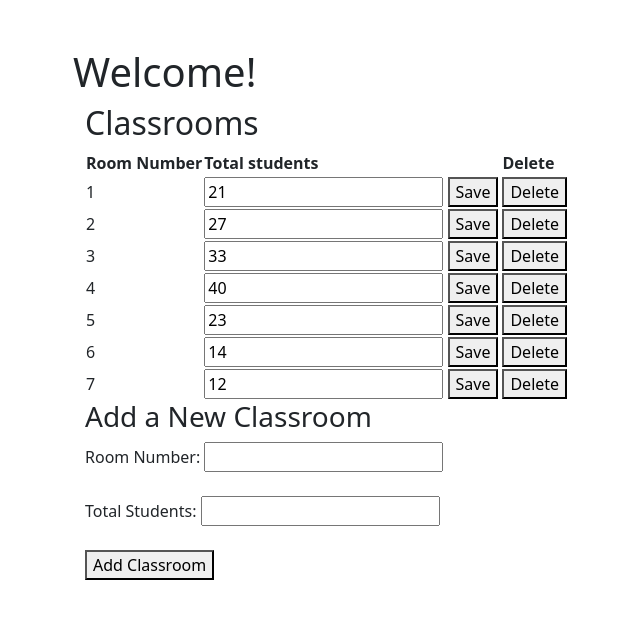
After one commit to prabi-dhi/student_management_task, a Django app: page /classroom/ in a window 1280 px wide. The commit adds this page. Shown: the top 619 px of the page, without its empty margins (9-649 px from the left). Run offline with Django 5.2, Linux system fonts and the light colour scheme; data comes from the database, SQL or seed files in the repository; both versions use the stored data as it was after the commit.

Commit message:
add, edit delete for classroom added

```diff
--- a/st_management/classroom/models.py
+++ b/st_management/classroom/models.py
@@ -2,7 +2,7 @@ from django.db import models
 
 class Classroom(models.Model):
     room_number = models.CharField(max_length=10, primary_key=True)
-    total_student = models.CharField(max_length = 5)
+    total_student = models.CharField(max_length = 5, null=True, blank = True)
 
     def __str__(self):
         return self.room_number
--- a/st_management/st_management/template/base.html
+++ b/st_management/st_management/template/base.html
@@ -3,73 +3,28 @@
   <head>
     <meta charset="UTF-8" />
     <meta name="viewport" content="width=device-width, initial-scale=1.0" />
-
+    <link
+      href="https://cdn.jsdelivr.net/npm/bootstrap@5.0.2/dist/css/bootstrap.min.css"
+      rel="stylesheet"
+      integrity="sha384-EVSTQN3/azprG1Anm3QDgpJLIm9Nao0Yz1ztcQTwFspd3yD65VohhpuuCOmLASjC"
+      crossorigin="anonymous"
+    />
     <title>Student Management</title>
   </head>
-  <body>
-    <div>
-      <!-- For classroom -->
+  <body></br></br>
+    <div class="container">
+      <h1>Welcome!</h1>
       <div>
-        {% if classrooms %}
-        <h2>Classrooms</h2>
-        <ul>
-          {% for classroom in classrooms %}
-          <li>
-            Room: {{ classroom.room_number }} - Total Students:
-            {{classroom.total_student }}
-            <button>Edit</button>
-          </li>
-          {% endfor %}
-        </ul>
-        {% else %}
-        <p>There are no classrooms assigned.</p>
-        {% endif %}
-
-        <h3>Add a New Classroom</h3>
-        <form method="POST" action="{% url 'base' %}">
-          {% csrf_token %}
-          <label for="room_number">Room Number:</label>
-          <input type="text" name="room_number" id="room_number" required />
-
-          <label for="total_student">Total Students:</label>
-          <input
-            type="number"
-            name="total_student"
-            id="total_student"
-            required
-          />
-
-          <button type="submit">Add Classroom</button>
-        </form>
+      {% block classroom %} {% if show_button %}
+      <a href="/classroom">
+        <button>See Classrooms</button>
+      </a></br></br>
+      {% endif %} {% endblock %} {% block student %} {% if show_button %}
+      <a href="/student">
+        <button>See Students</button>
+      </a>
+      {% endif %} {% endblock %}
       </div>
     </div>
-
-    {% if students %}
-    <h2>Students</h2>
-    <ul>
-      {% for student in students %}
-      <li>
-        Student name: {{ student.s_name}} - Student's age: {{
-        student.class_enrolled }}
-      </li>
-      <button>ADD</button>
-
-      {% endfor %}
-    </ul>
-    {% else %}
-    <p>There are no students.</p>
-    {% endif %} {% if subjects %}
-    <h2>Subjects</h2>
-    <ul>
-      {% for subject in subjects %}
-      <li>
-        Subject code: {{ subject.sub_code }} - Subject name: {{ subject.sub_name
-        }} - Subject Teacher: {{subject.teacher_name}}
-      </li>
-      {% endfor %}
-    </ul>
-    {% else %}
-    <p>There are no subjects</p>
-    {% endif %}
   </body>
 </html>
--- /dev/null
+++ b/st_management/st_management/template/classroom.html
@@ -0,0 +1,56 @@
+{% extends 'base.html' %} {% block classroom %}
+
+<div class = "container">
+  {% if classrooms %}
+  <h2>Classrooms</h2>
+  <table>
+    <thead>
+      <tr>
+        <th>Room Number</th>
+        <th>Total students</th>
+       <th></th>
+        <th>Delete</th>
+      </tr>
+    </thead>
+    <tbody>
+      {% for classroom in classrooms %}
+      <tr>
+        <td>{{ classroom.room_number }}</td>
+        <td><form method="POST" action="{% url 'classroom_edit' room_number=classroom.room_number%}">
+          {% csrf_token %}
+          <input type="number" name="total_student" value="{{ classroom.total_student }}" required />
+          <button type="submit">Save</button>
+          </form>
+          </td>
+          <td></td>
+          <td><form action="{% url 'classroom_delete' room_number=classroom.room_number %}" method="POST">
+            {% csrf_token %}
+            <button type="submit">Delete</button>
+        </form>
+        </td>
+      </tr>
+
+      {% endfor %}
+    </tbody>
+  </table>
+  {% else %}
+  <p>There are no classrooms assigned.</p>
+  {% endif %}
+
+  <h3>Add a New Classroom</h3>
+  <form method="POST" action="{% url 'classroom' %}">
+    {% csrf_token %}
+    <label for="room_number">Room Number:</label>
+    <input type="text" name="room_number"  required /><br><br>
+
+    <label for="total_student">Total Students:</label>
+    <input type="number" name="total_student" required /><br><br>
+
+    <button type="submit">Add Classroom</button>
+  </form>
+
+</div>
+
+
+
+{% endblock %}
--- a/st_management/st_management/urls.py
+++ b/st_management/st_management/urls.py
@@ -16,17 +16,18 @@ Including another URLconf
 """
 from django.contrib import admin
 from django.urls import path
-# from user.views import *
 from . import views
-
+from .views import classroom_view
 urlpatterns = [
     path('admin/', admin.site.urls),
     path('register/', views.register_page, name='register'),
     path('login/', views.login_page, name = 'login'),
     path('base/', views.base, name = 'base'),
-    # path('delete_note/', delete_classroom, name='delete_classroom'),
-
-    # path('delete_note/<int:classroom:room_number>/', delete_classroom, name='delete_classroom'),
-    # path('editor/', views.editor, name = 'editor'),
+    path('classroom/',classroom_view, name='classroom'),
+    path('classroom/<int:room_number>/', views.classroom_edit, name='classroom_edit'),
+    path('classroom/delete/<int:room_number>/', views.classroom_delete, name='classroom_delete'),
+    # path('student/edit/<int:s_id>/', views.student_edit, name='student_edit'),
+    path('student/', views.student_view, name='student_view'),
+    path('student/delete/<int:s_id>/', views.student_delete, name='student_delete'),
 
 ]
--- a/st_management/st_management/views.py
+++ b/st_management/st_management/views.py
@@ -1,43 +1,17 @@
-from django.urls import reverse
 from user.models import User
 from classroom.models import Classroom
 from student.models import Student
 from subject.models import Subject
 from teacher.models import Teacher
 from django.contrib.auth import get_user_model
-from django.shortcuts import render, redirect
+from django.shortcuts import render, redirect, get_object_or_404
 from django.contrib.auth import login, authenticate
 from django.contrib import messages
 from django.contrib.auth import logout
 from django.contrib.auth.decorators import login_required
+from student.forms import StudentForm
 
 User = get_user_model()
-
-# base page
-@login_required(login_url='/login/')
-def base(request):
-    users = User.objects.all()
-    classrooms = Classroom.objects.all()
-    students = Student.objects.all()
-    teachers = Teacher.objects.all()
-    subjects = Subject.objects.all()
-    context = {
-        'users': users,
-        'classrooms': classrooms,
-        'students' : students,
-        'subjects' :subjects,
-        'teachers' :teachers
-    }
-
-    if request.method == 'POST':
-        room_number = request.POST.get('room_number')
-        total_student = request.POST.get('total_student')
-        new_classroom = Classroom(room_number=room_number, total_student=total_student)
-        new_classroom.save()
-        return redirect('/base/')
-
-
-    return render(request, "base.html",context)
 
 # registration page
 def register_page(request):
@@ -84,14 +58,72 @@ def login_page(request):
             return redirect('/login/')
     return render(request, "login.html")
 
+@login_required(login_url='/login/')
 
-@login_required(login_url='/login/')
-def delete_classroom(request, room_number):
-    classroom = Classroom.objects.get(pk = room_number)
-    classroom.delete()
+def base(request):
+    show_button = request.path != '/base'
+    return render(request, "base.html",{'show_button': show_button})
 
-    return redirect('/?room_number=0')
+# for classroom view and create
+def classroom_view(request):
+    classrooms = Classroom.objects.all()
+    context = {
+        'classrooms': classrooms,
+    }
+    if request.method == 'POST':
+        room_number = request.POST.get('room_number')
+        total_student = request.POST.get('total_student')
+        new_classroom = Classroom(room_number=room_number, total_student=total_student)
+        new_classroom.save()
+        return redirect('/classroom/')
+    return render(request, "classroom.html",context)
+# Update
+def classroom_edit(request, room_number):
+    classroom = get_object_or_404(Classroom, room_number=room_number)
+    if request.method == 'POST':
+        room_number = request.POST.get('room_number')
+        total_student = request.POST.get('total_student')
+        classroom.total_student = total_student
+        classroom.save()
+        return redirect('/classroom/')
+    context = {'classroom': classroom}
+    return render(request, "classroom.html",context)
+# Delete
+def classroom_delete(request, room_number):
+        classroom = get_object_or_404(Classroom, room_number=room_number)
+        classroom.delete()
+        return redirect('classroom')
+
+# def student_edit(request, s_id):
+#     student = Student.objects.get(s_id = s_id)
+#     form = StudentForm(request.POST, instance = student)
+#     if form.is_valid():
+#         form.save()
+#         return redirect("/student")
+#     return render(request, 'student.html', {'student': student})
+
+def student_view(request):
+    students = Student.objects.all()
+    form = StudentForm()
+    context = {
+        'students': students,
+        'form' : form
+    }
+    if request.method == 'POST':
+        form = StudentForm(request.POST)
+        if form.is_valid():
+            try:
+                form.save()
+                return redirect('/student/')
+            except Exception as e:
+                print(e)
+                return redirect('/student/')
+        else:
+            return redirect('/student/')
+    return render(request, "student.html",context)
 
 
-def index(request):
-    return render(request,"index.html")
+def student_delete(request, s_id):
+    student = Student.objects.get(s_id=s_id)
+    student.delete()
+    return redirect('/student/')
--- a/st_management/student/forms.py
+++ b/st_management/student/forms.py
@@ -4,4 +4,4 @@ from .models import Student
 class StudentForm(forms.ModelForm):
     class Meta:
         model = Student
-        fields = ['s_name', 'class_enrolled']
+        fields = ['s_id','s_name', 'class_enrolled', 's_age']
--- a/st_management/student/models.py
+++ b/st_management/student/models.py
@@ -1,16 +1,11 @@
 from django.db import models
 from classroom.models import Classroom
-# from django.contrib.auth.models import User
-
-# from user.models import User
 
 class Student(models.Model):
     s_id = models.CharField(max_length=10, primary_key=True)
     s_name = models.TextField(max_length = 50)
     class_enrolled = models.ForeignKey(Classroom, on_delete=models.CASCADE)
     s_age = models.CharField(max_length = 3)
-    # user = models.OneToOneField(User, on_delete=models.CASCADE, null=True, blank=True)
-    # user = models.ForeignKey(User, on_delete=models.CASCADE)
 
     def __str__(self):
         return self.s_name
--- a/st_management/teacher/models.py
+++ b/st_management/teacher/models.py
@@ -1,13 +1,11 @@
 from django.db import models
 from classroom.models import Classroom
-# from user.models import User
 
 class Teacher(models.Model):
     id = models.CharField(max_length=10, primary_key=True)
     name = models.TextField(max_length = 50)
     department = models.TextField(max_length = 50)
     class_assigned = models.OneToOneField(Classroom, on_delete=models.CASCADE)
-    # user = models.OneToOneField(User, on_delete=models.CASCADE)
 
     def __str__(self):
         return self.name
```
Also changed, not shown: st_management/classroom/forms.py (added, +7 -0 lines), st_management/st_management/template/student.html (added, +32 -0 lines), st_management/student/views.py (deleted, +0 -48 lines), st_management/classroom/migrations/0002_alter_classroom_total_student.py (added), st_management/db.sqlite3.
